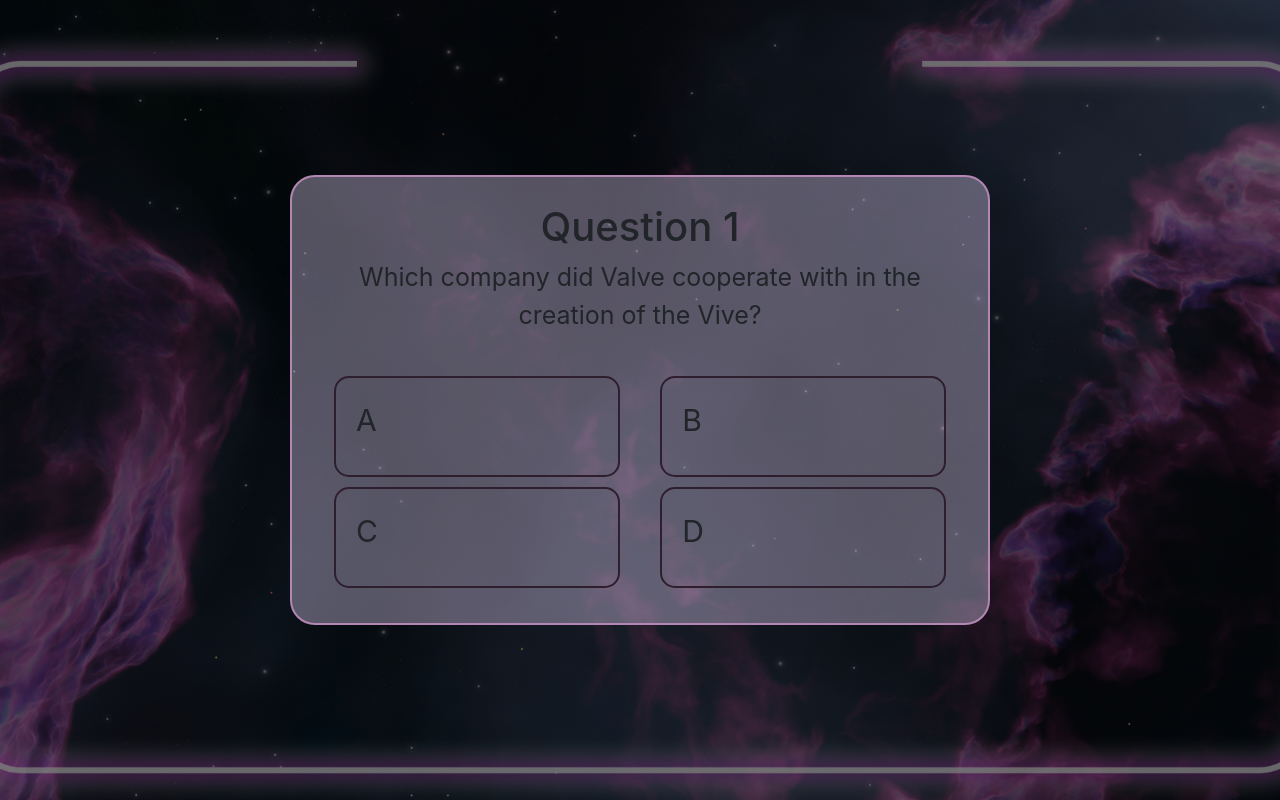
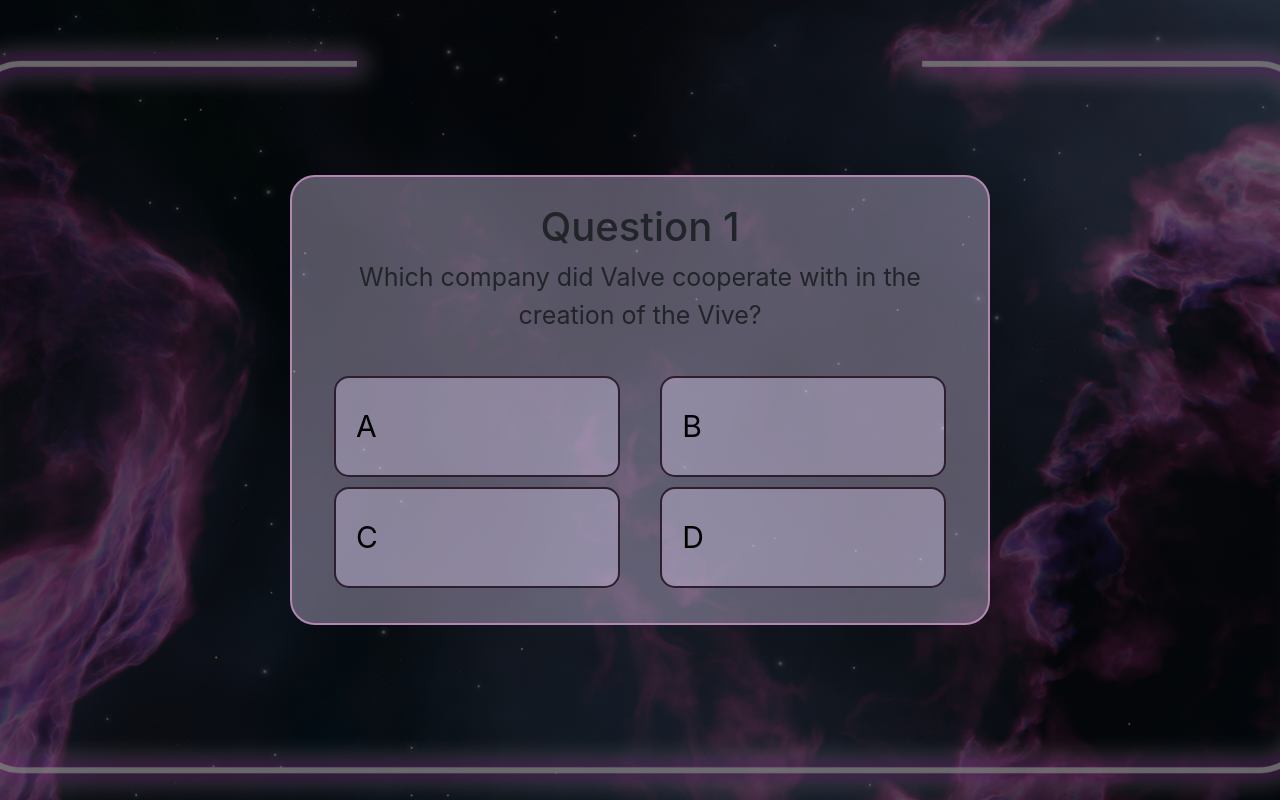
Before and after one commit to lynhvu/quizzix, a React (Create React App) app in the folder quizzix/: page /quiz in a window 1280 px wide. Built offline with nearby package versions, Linux system fonts and the light colour scheme.

Commit message:
made buttons for answers

```diff
--- a/quizzix/src/components/Quiz.js
+++ b/quizzix/src/components/Quiz.js
@@ -8,7 +8,10 @@
           {/* question */}
           <div id="question-field">
             <h1>Question 1 </h1>
-            <p id="question-text">Which company did Valve cooperate with in the creation of the Vive?</p>
+            <p id="question-text">
+              Which company did Valve cooperate with in the creation of the
+              Vive?
+            </p>
           </div>
         </div>
 
@@ -16,10 +19,10 @@
 
         <div className="row">
           <div className="grid-container">
-            <div className="grid-item">A</div>
-            <div className="grid-item">B</div>
-            <div className="grid-item">C</div>
-            <div className="grid-item">D</div>
+            <button className="grid-item">A</button>
+            <button className="grid-item">B</button>
+            <button className="grid-item">C</button>
+            <button className="grid-item">D</button>
           </div>
         </div>
       </div>
--- a/quizzix/src/styles/quiz/styles.css
+++ b/quizzix/src/styles/quiz/styles.css
@@ -48,6 +48,7 @@
     border: 2px solid #2e1e2e;
     border-radius: 15px;
     margin: 5px 20px;
+    background-color: rgba(228, 215, 250, 0.366);
 }
 
 .grid-item:hover {
```
